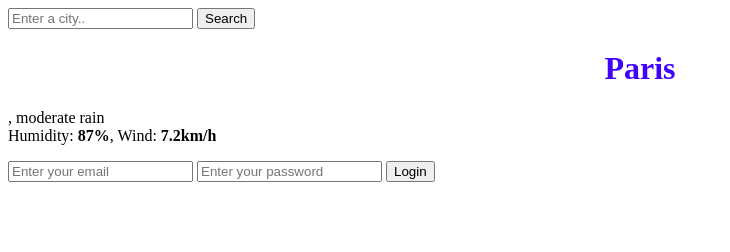
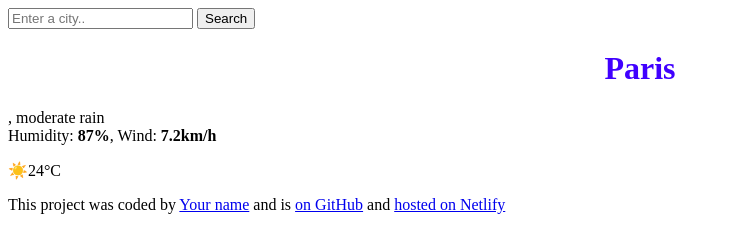
Before and after one commit to CL3372/my-project-weather-app, a plain HTML site: page index.html in a window 1280 px wide. Shown: the whole page, without its empty margins (0-730 px from the left). Drawn offline with nearby package versions, Linux system fonts and the light colour scheme.

Commit message:
updated form to insert city
updated city

```diff
--- a/index.html
+++ b/index.html
@@ -3,6 +3,13 @@
   <head>
     <meta charset="UTF-8" />
     <meta name="viewport" content="width=device-width, initial-scale=1.0" />
+    <link rel="preconnect" href="https://fonts.googleapis.com" />
+    <link rel="preconnect" href="https://fonts.gstatic.com" crossorigin />
+    <link
+      href="https://fonts.googleapis.com/css2?family=Roboto:ital,wght@0,100;0,400;0,500;0,700;0,900;1,100;1,300;1,400;1,500;1,700;1,900&display=swap"
+      rel="stylesheet"
+    />
+    <script src="https://cdn.jsdelivr.net/npm/axios@1.1.2/dist/axios.min.js"></script>
 
     <title>lesson6-my-project-weather-app</title>
     <link rel="stylesheet" href="style.css" />
@@ -24,16 +31,29 @@
       <main>
         <div class="current-weather">
           <div>
-    <h1 class="current-city" id="current-city">Paris</h1>
-    <p class="current-details">
-      <span id="current-date"></span>, moderate rain <br />
-      Humidity: <strong>87%</strong>, Wind: <strong>7.2km/h</strong>
-    </p>
-    <form>
-      <input type="email" placeholder="Enter your email" />
-      <input type="password" placeholder="Enter your password" />
-      <input type="submit" value="Login" />
-    </form>
+            <h1 class="current-city" id="current-city">Paris</h1>
+            <p class="current-details">
+              <span id="current-date"></span>, moderate rain <br />
+              Humidity: <strong>87%</strong>, Wind: <strong>7.2km/h</strong>
+            </p>
+          </div>
+          <div class="current-temperature">
+            <span class="current-temperature-icon">☀️</span
+            ><span class="current-temperature-value" id="current-temperature"
+              >24</span
+            ><span class="current-temperature-unit">°C</span>
+          </div>
+        </div>
+      </main>
+      <footer>
+        <p>
+          This project was coded by
+          <a href="#" target="_blank">Your name</a> and is
+          <a href="#" target="_blank"> on GitHub</a> and
+          <a href="#" target="_blank">hosted on Netlify</a>
+        </p>
+      </footer>
+    </div>
     <script src="script.js"></script>
   </body>
 </html>
```
